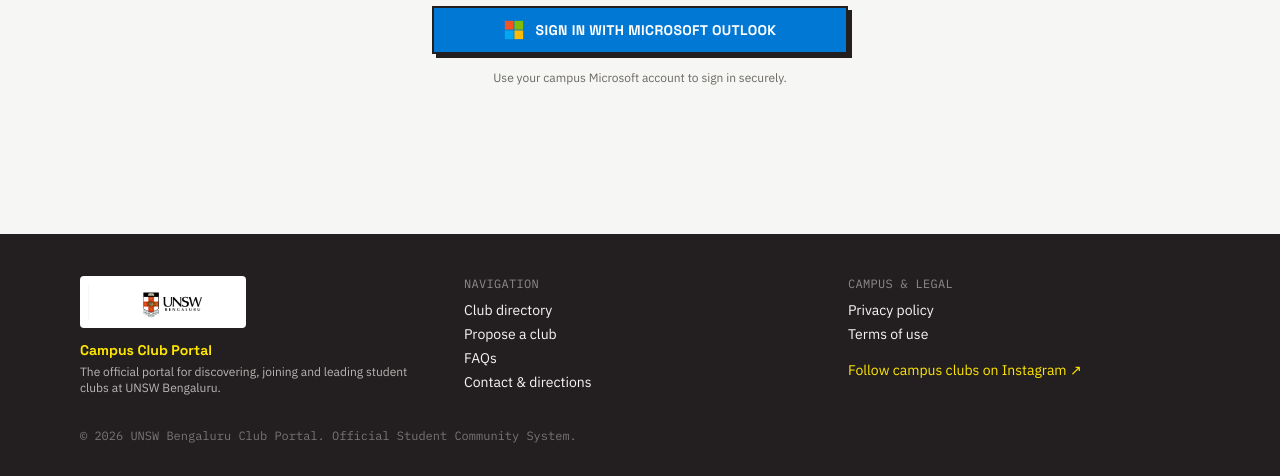
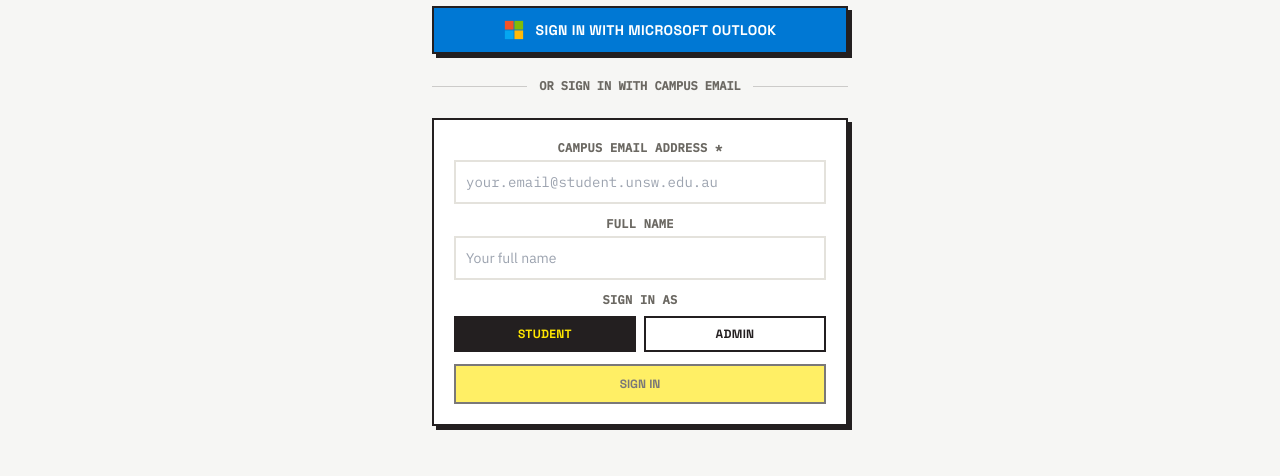
Before and after one commit to Pohan-859/unsw-bengaluru-club-portal-final, a Next.js app: page /auth/signin in a window 1280 px wide. Shown: the part 316-792 px from the top of the page. Built offline with nearby package versions, Linux system fonts and the light colour scheme; no server answers.

Commit message:
Auth: require email input for login, remove hardcoded bypass buttons, keep Outlook SSO + campus email form

```diff
--- a/src/components/SignInPanel.tsx
+++ b/src/components/SignInPanel.tsx
@@ -4,6 +4,9 @@ import { useState } from "react";
 import { signIn } from "next-auth/react";
 
 export default function SignInPanel() {
+  const [email, setEmail] = useState("");
+  const [name, setName] = useState("");
+  const [role, setRole] = useState<"STUDENT" | "ADMIN">("STUDENT");
   const [submitting, setSubmitting] = useState(false);
 
   async function handleMicrosoftSignIn() {
@@ -16,9 +19,25 @@ export default function SignInPanel() {
     }
   }
 
+  async function handleEmailSignIn(e: React.FormEvent) {
+    e.preventDefault();
+    if (submitting || !email.trim()) return;
+    setSubmitting(true);
+    try {
+      await signIn("campus-email", {
+        email: email.trim(),
+        name: name.trim() || email.split("@")[0],
+        role,
+        callbackUrl: role === "ADMIN" ? "/admin" : "/dashboard",
+      });
+    } catch {
+      setSubmitting(false);
+    }
+  }
+
   return (
     <div className={`w-full space-y-4 ${submitting ? "pointer-events-none" : ""}`}>
-      {/* Microsoft Outlook SSO — the only legitimate auth method */}
+      {/* Primary Microsoft Outlook Auth */}
       <button
         type="button"
         disabled={submitting}
@@ -34,9 +53,87 @@ export default function SignInPanel() {
         {submitting ? "Connecting to Outlook…" : "Sign in with Microsoft Outlook"}
       </button>
 
-      <p className="text-center text-xs text-muted">
-        Use your campus Microsoft account to sign in securely.
-      </p>
+      <div className="relative flex items-center justify-center py-2">
+        <div className="absolute inset-0 flex items-center">
+          <div className="w-full border-t border-unsw-charcoal/20" />
+        </div>
+        <span className="relative bg-paper px-3 font-mono text-xs font-semibold uppercase text-muted">
+          Or sign in with campus email
+        </span>
+      </div>
+
+      {/* Email-based login — requires manually entering a real email */}
+      <form onSubmit={handleEmailSignIn} className="border-2 border-unsw-charcoal bg-white p-5 space-y-3 shadow-brutal">
+        <div>
+          <label htmlFor="signin-email" className="block font-mono text-xs font-bold uppercase tracking-wide text-muted">
+            Campus Email Address *
+          </label>
+          <input
+            id="signin-email"
+            type="email"
+            required
+            disabled={submitting}
+            placeholder="your.email@student.unsw.edu.au"
+            value={email}
+            onChange={(e) => setEmail(e.target.value)}
+            className="mt-1 w-full border-2 border-line p-2.5 text-sm font-mono disabled:opacity-60"
+          />
+        </div>
+
+        <div>
+          <label htmlFor="signin-name" className="block font-mono text-xs font-bold uppercase tracking-wide text-muted">
+            Full Name
+          </label>
+          <input
+            id="signin-name"
+            type="text"
+            disabled={submitting}
+            placeholder="Your full name"
+            value={name}
+            onChange={(e) => setName(e.target.value)}
+            className="mt-1 w-full border-2 border-line p-2.5 text-sm disabled:opacity-60"
+          />
+        </div>
+
+        {/* Role selector */}
+        <div>
+          <label className="block font-mono text-xs font-bold uppercase tracking-wide text-muted mb-2">
+            Sign in as
+          </label>
+          <div className="grid grid-cols-2 gap-2">
+            <button
+              type="button"
+              onClick={() => setRole("STUDENT")}
+              className={`border-2 border-unsw-charcoal py-2 px-3 font-display text-xs font-bold uppercase tracking-wide transition-colors ${
+                role === "STUDENT"
+                  ? "bg-unsw-charcoal text-unsw-yellow"
+                  : "bg-white text-unsw-charcoal hover:bg-paper"
+              }`}
+            >
+              Student
+            </button>
+            <button
+              type="button"
+              onClick={() => setRole("ADMIN")}
+              className={`border-2 border-unsw-charcoal py-2 px-3 font-display text-xs font-bold uppercase tracking-wide transition-colors ${
+                role === "ADMIN"
+                  ? "bg-unsw-charcoal text-unsw-yellow"
+                  : "bg-white text-unsw-charcoal hover:bg-paper"
+              }`}
+            >
+              Admin
+            </button>
+          </div>
+        </div>
+
+        <button
+          type="submit"
+          disabled={submitting || !email.trim()}
+          className="w-full border-2 border-unsw-charcoal bg-unsw-yellow py-2.5 font-display text-xs font-bold uppercase text-unsw-charcoal hover:bg-unsw-charcoal hover:text-unsw-yellow disabled:opacity-60 disabled:cursor-not-allowed transition-colors"
+        >
+          {submitting ? "Signing In…" : "Sign In"}
+        </button>
+      </form>
     </div>
   );
 }
--- a/src/lib/auth.ts
+++ b/src/lib/auth.ts
@@ -1,5 +1,6 @@
 import { type NextAuthOptions } from "next-auth";
 import AzureADProvider from "next-auth/providers/azure-ad";
+import CredentialsProvider from "next-auth/providers/credentials";
 import { prisma } from "@/lib/prisma";
 import { Role } from "@prisma/client";
 
@@ -16,6 +17,37 @@ export const authOptions: NextAuthOptions = {
       clientId: process.env.AZURE_AD_CLIENT_ID || "",
       clientSecret: process.env.AZURE_AD_CLIENT_SECRET || "",
       tenantId: process.env.AZURE_AD_TENANT_ID || "common",
+    }),
+    // Temporary campus-email login — remove once UNSW OAuth is live
+    CredentialsProvider({
+      id: "campus-email",
+      name: "Campus Email",
+      credentials: {
+        email: { label: "Campus Email", type: "email" },
+        name: { label: "Name", type: "text" },
+        role: { label: "Role", type: "text" },
+      },
+      async authorize(credentials) {
+        if (!credentials?.email?.trim()) return null;
+        const email = credentials.email.trim().toLowerCase();
+        const name = credentials.name?.trim() || email.split("@")[0];
+
+        const roleStr = credentials.role === "ADMIN" || adminEmails.includes(email) ? "ADMIN" : "STUDENT";
+        const role = roleStr as Role;
+
+        const dbUser = await prisma.user.upsert({
+          where: { email },
+          update: { name },
+          create: { email, name, role },
+        });
+
+        return {
+          id: dbUser.id,
+          email: dbUser.email,
+          name: dbUser.name,
+          role: dbUser.role as "STUDENT" | "ADMIN",
+        };
+      },
     }),
   ],
   session: { strategy: "jwt" },
```
